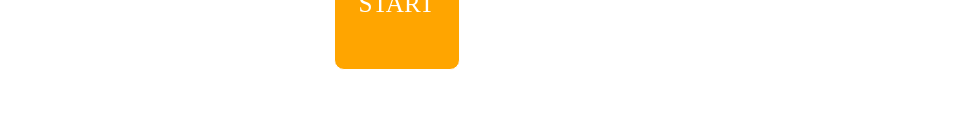
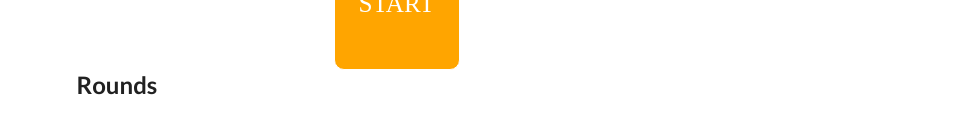
Before and after one commit to ultranaut/breathe, a React (Create React App) app: page / in a window 1280 px wide. Shown: the part 570-704 px from the top of the page, without its empty margins (0-972 px from the left). Built offline with nearby package versions, Linux system fonts and the light colour scheme.

Commit message:
Rough out the rounds display

```diff
--- a/src/components/App.js
+++ b/src/components/App.js
@@ -1,11 +1,13 @@
 import React from 'react';
 
 import Timer from './Timer/';
+import RoundsDisplay from './RoundsDisplay';
 
 const App = () => {
   return (
     <div className="ui container">
       <Timer />
+      <RoundsDisplay />
     </div>
   );
 };
--- /dev/null
+++ b/src/components/RoundsDisplay/index.js
@@ -0,0 +1,35 @@
+import React from 'react';
+import { connect } from 'react-redux';
+
+const formatTime = (milliseconds) => {
+  const elapsed = milliseconds / 1000;
+  const mins = Math.floor(elapsed / 60);
+  const secs = Math.floor(elapsed % 60);
+  const decs = Math.round((elapsed - Math.floor(elapsed)) * 10);
+
+  let formatted = mins.toString().padStart(2, 0) + ':';
+  formatted += secs.toString().padStart(2, 0) + '.';
+  formatted += decs.toString().slice(0, 1);
+  return formatted;
+};
+
+const RoundsDisplay = ({ rounds }) => {
+  const renderedRounds = rounds.map(({ timestamp, duration }, index) => {
+    const formattedDuration = formatTime(duration);
+    return (
+      <div key={timestamp}>{`Round ${++index}: ${formattedDuration}`}</div>
+    );
+  });
+  return (
+    <div>
+      <h2>Rounds</h2>
+      <div>{renderedRounds}</div>
+    </div>
+  );
+};
+
+const mapStateToProps = ({ rounds }) => {
+  return { rounds };
+};
+
+export default connect(mapStateToProps)(RoundsDisplay);
--- a/src/components/Timer/index.js
+++ b/src/components/Timer/index.js
@@ -45,10 +45,7 @@ class Timer extends Component {
         duration: 0,
         active: false,
       });
-      this.props.createRound({
-        timestamp: Date.parse(this.state.startTime),
-        duration: duration,
-      });
+      this.props.createRound(Date.parse(this.state.startTime), duration);
     }
   };
 
```
